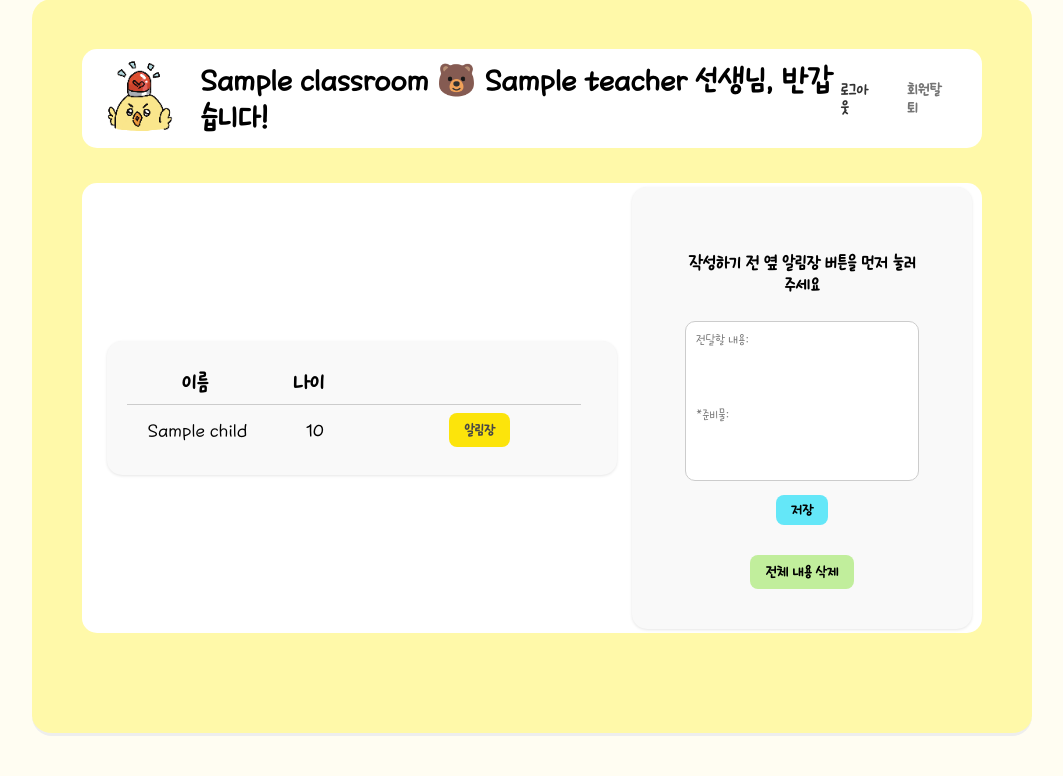
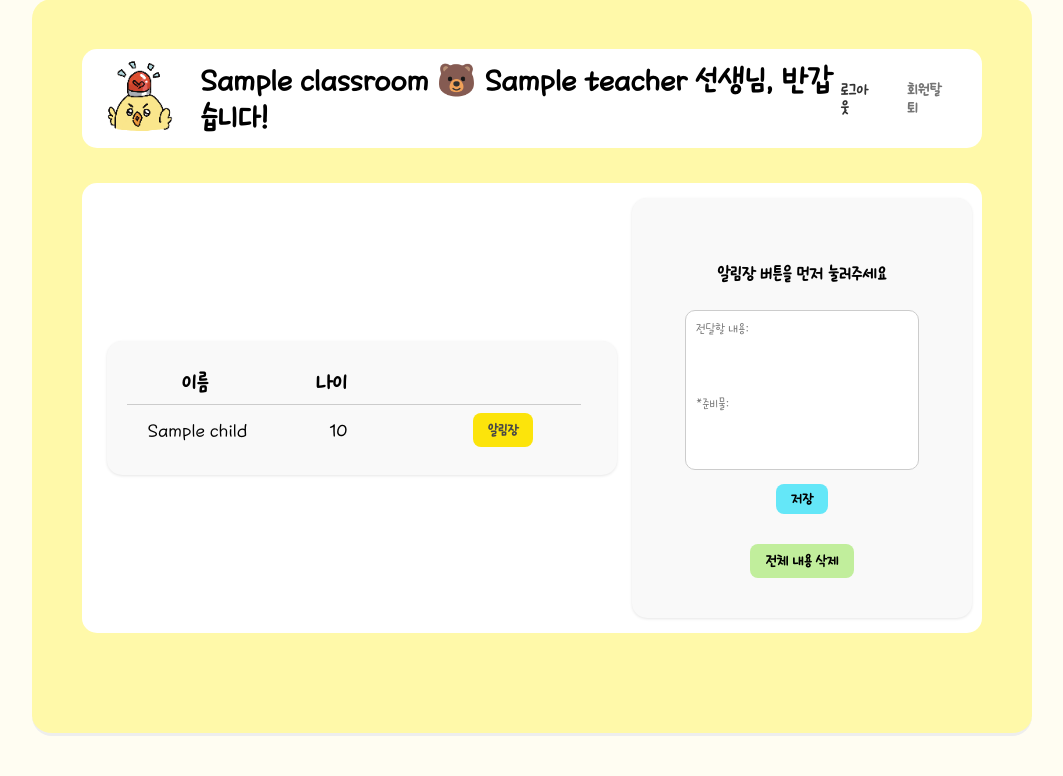
Before and after one commit to opeach2v/Graduation_project, a Django app: template graduation_work/templates/graduation_work/teachers_page.html in a window 1280 px wide. Shown: the part 81-857 px from the top of the page, without its empty margins (108-1171 px from the left). Run offline with Django 3.2, Linux system fonts and the light colour scheme; the template is opened without the code that fills it: most values are stand-ins (such as "Sample title", 1, 10 or a date in 2020).

Commit message:
fix: 이젠 회원가입이 말성임 ㅋㅋ

```diff
--- a/graduation_work/templates/graduation_work/teachers_page.html
+++ b/graduation_work/templates/graduation_work/teachers_page.html
@@ -94,7 +94,7 @@
                 <div class="form-box" id="formArea">
                     <div class="form-content">
                         {% comment %} <button class="x-btn" onclick="closeForm()">X</button> {% endcomment %}
-                        <h3 style="padding: 15px; padding-top: 25px;">작성하기 전 옆 알림장 버튼을 먼저 눌러주세요</h3>
+                        <h3 style="padding: 15px; padding-top: 25px;">알림장 버튼을 먼저 눌러주세요</h3>
                         <form id="writeNotice" method="POST">
                             {% csrf_token %}
                             <textarea id="noticeContent" name="content" placeholder="전달할 내용:&#13;&#10;&#13;&#10;&#13;&#10;&#13;&#10;&#13;&#10;*준비물:"></textarea>
--- a/graduation_work/views.py
+++ b/graduation_work/views.py
@@ -13,8 +13,6 @@ from . import models
 from django.contrib import messages
 import json, re
 from bson import ObjectId
-
-import bcrypt;
 
 # 로그인 페이지 (메인)
 def main(request):
@@ -49,7 +47,7 @@ def add_users(request):
             # hashed_pw = bcrypt.hashpw(password.encode('utf-8'), bcrypt.gensalt()).decode('utf-8')
 
             # Django User 모델에도 계정 추가
-            if not User.objects.filter(username=username).exists():
+            if User.objects.filter(username=username).exists():
                 messages.error(request, "이미 존재하는 아이디입니다.")
                 return redirect('add_users')
             else:
--- a/static/css/teachers_style.css
+++ b/static/css/teachers_style.css
@@ -229,12 +229,12 @@ td:nth-child(1) {
 
 th:nth-child(2),
 td:nth-child(2) {
-    width: 20%;
+    width: 30%;
 }
 
 th:nth-child(3),
 td:nth-child(3) {
-    width: 50%;
+    width: 40%;
 }
 
 /* 알림장 버튼 */
```
